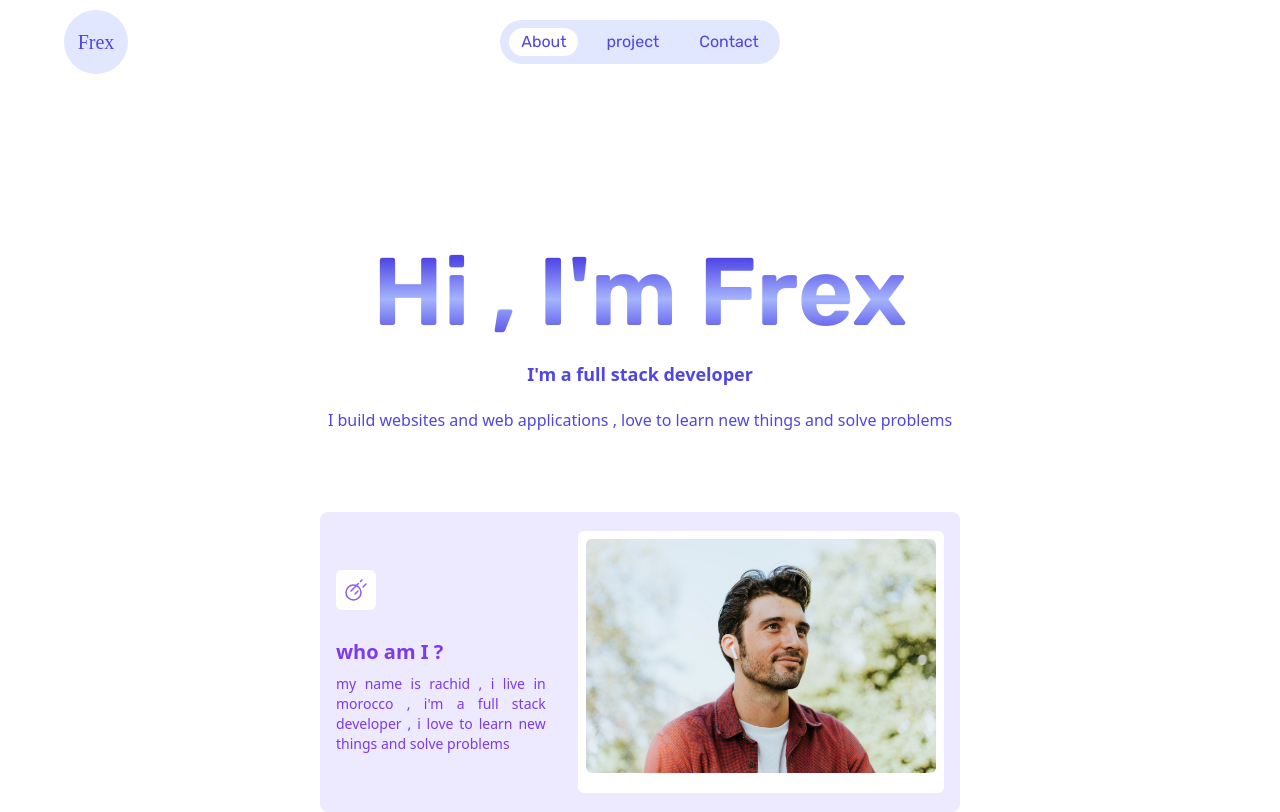
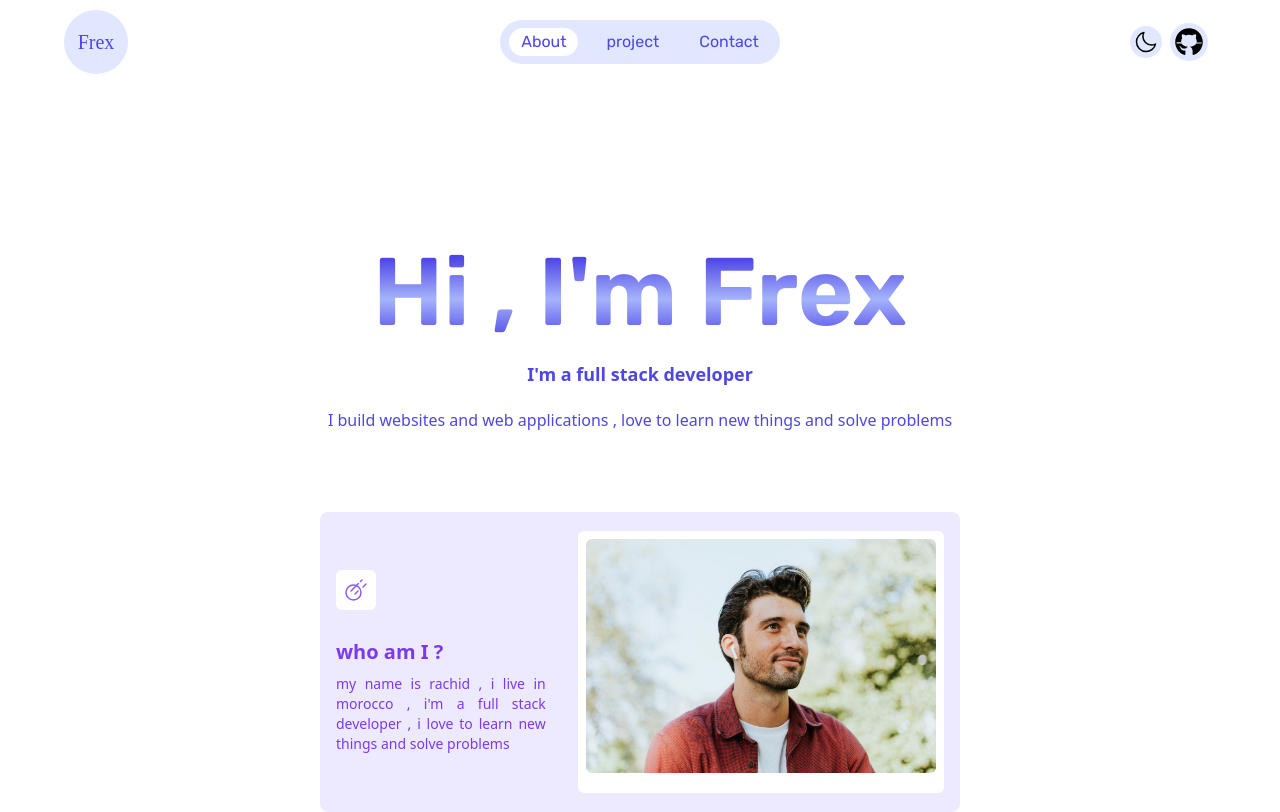
Before and after one commit to rachidfrex/my_portfolio, a React (Vite) app: page / in a window 1280 px wide. Built offline with nearby package versions, Linux system fonts and the light colour scheme; a web font is replaced by a local one.

Commit message:
chore: Refactor components and fix formatting issues

```diff
--- a/src/components/nav.jsx
+++ b/src/components/nav.jsx
@@ -1,6 +1,9 @@
 import React from 'react'
+import { useState } from 'react'
 
 function Nav() {
+    const [active, setActive] = useState(false)
+
   return (
         <div
         className='flex justify-center items-center py-5'
@@ -20,6 +23,35 @@
             </h1>
 
         </div>
+        <div className='flex  absolute right-[5%] justify-center items-center p-2 gap-2'>
+            {active ? (
+                <button className='flex justify-center items-center cursor-pointer bg-indigo-100 p-1 rounded-full'
+                onClick={() => setActive(!active)}
+                >
+                <svg xmlns="http://www.w3.org/2000/svg" viewBox="0 0 24 24" width="24" height="24" color="#000000" fill="none">
+                    <path d="M5.14286 14C4.41735 12.8082 4 11.4118 4 9.91886C4 5.54539 7.58172 2 12 2C16.4183 2 20 5.54539 20 9.91886C20 11.4118 19.5827 12.8082 18.8571 14" stroke="currentColor" stroke-width="1.5" stroke-linecap="round" />
+                    <path d="M7.38287 17.0982C7.291 16.8216 7.24507 16.6833 7.25042 16.5713C7.26174 16.3343 7.41114 16.1262 7.63157 16.0405C7.73579 16 7.88105 16 8.17157 16H15.8284C16.119 16 16.2642 16 16.3684 16.0405C16.5889 16.1262 16.7383 16.3343 16.7496 16.5713C16.7549 16.6833 16.709 16.8216 16.6171 17.0982C16.4473 17.6094 16.3624 17.8651 16.2315 18.072C15.9572 18.5056 15.5272 18.8167 15.0306 18.9408C14.7935 19 14.525 19 13.9881 19H10.0119C9.47495 19 9.2065 19 8.96944 18.9408C8.47283 18.8167 8.04281 18.5056 7.7685 18.072C7.63755 17.8651 7.55266 17.6094 7.38287 17.0982Z" stroke="currentColor" stroke-width="1.5" />
+                    <path d="M15 19L14.8707 19.6466C14.7293 20.3537 14.6586 20.7072 14.5001 20.9866C14.2552 21.4185 13.8582 21.7439 13.3866 21.8994C13.0816 22 12.7211 22 12 22C11.2789 22 10.9184 22 10.6134 21.8994C10.1418 21.7439 9.74484 21.4185 9.49987 20.9866C9.34144 20.7072 9.27073 20.3537 9.12932 19.6466L9 19" stroke="currentColor" stroke-width="1.5" />
+                    <path d="M12 16V11" stroke="currentColor" stroke-width="1.5" stroke-linecap="round" stroke-linejoin="round" />
+                </svg>
+                </button>
+            ) : (
+                <button className='flex justify-center items-center cursor-pointer bg-indigo-100 p-1 rounded-full'
+                onClick={() => setActive(!active)}
+                >
+            <svg xmlns="http://www.w3.org/2000/svg" viewBox="0 0 24 24" width="24" height="24" color="#000000" fill="none">
+                <path d="M21.5 14.0784C20.3003 14.7189 18.9301 15.0821 17.4751 15.0821C12.7491 15.0821 8.91792 11.2509 8.91792 6.52485C8.91792 5.06986 9.28105 3.69968 9.92163 2.5C5.66765 3.49698 2.5 7.31513 2.5 11.8731C2.5 17.1899 6.8101 21.5 12.1269 21.5C16.6849 21.5 20.503 18.3324 21.5 14.0784Z" stroke="currentColor" stroke-width="1.5" stroke-linecap="round" stroke-linejoin="round" />
+            </svg>
+            </button>
+            )}
+            <div className='flex justify-center items-center bg-indigo-100 p-1 rounded-full'>
+            <svg xmlns="http://www.w3.org/2000/svg" x="0px" y="30px" width="30" height="30" viewBox="0 0 50 50">
+                <path d="M17.791,46.836C18.502,46.53,19,45.823,19,45v-5.4c0-0.197,0.016-0.402,0.041-0.61C19.027,38.994,19.014,38.997,19,39 c0,0-3,0-3.6,0c-1.5,0-2.8-0.6-3.4-1.8c-0.7-1.3-1-3.5-2.8-4.7C8.9,32.3,9.1,32,9.7,32c0.6,0.1,1.9,0.9,2.7,2c0.9,1.1,1.8,2,3.4,2 c2.487,0,3.82-0.125,4.622-0.555C21.356,34.056,22.649,33,24,33v-0.025c-5.668-0.182-9.289-2.066-10.975-4.975 c-3.665,0.042-6.856,0.405-8.677,0.707c-0.058-0.327-0.108-0.656-0.151-0.987c1.797-0.296,4.843-0.647,8.345-0.714 c-0.112-0.276-0.209-0.559-0.291-0.849c-3.511-0.178-6.541-0.039-8.187,0.097c-0.02-0.332-0.047-0.663-0.051-0.999 c1.649-0.135,4.597-0.27,8.018-0.111c-0.079-0.5-0.13-1.011-0.13-1.543c0-1.7,0.6-3.5,1.7-5c-0.5-1.7-1.2-5.3,0.2-6.6 c2.7,0,4.6,1.3,5.5,2.1C21,13.4,22.9,13,25,13s4,0.4,5.6,1.1c0.9-0.8,2.8-2.1,5.5-2.1c1.5,1.4,0.7,5,0.2,6.6c1.1,1.5,1.7,3.2,1.6,5 c0,0.484-0.045,0.951-0.11,1.409c3.499-0.172,6.527-0.034,8.204,0.102c-0.002,0.337-0.033,0.666-0.051,0.999 c-1.671-0.138-4.775-0.28-8.359-0.089c-0.089,0.336-0.197,0.663-0.325,0.98c3.546,0.046,6.665,0.389,8.548,0.689 c-0.043,0.332-0.093,0.661-0.151,0.987c-1.912-0.306-5.171-0.664-8.879-0.682C35.112,30.873,31.557,32.75,26,32.969V33 c2.6,0,5,3.9,5,6.6V45c0,0.823,0.498,1.53,1.209,1.836C41.37,43.804,48,35.164,48,25C48,12.318,37.683,2,25,2S2,12.318,2,25 C2,35.164,8.63,43.804,17.791,46.836z"></path>
+            </svg>
+            </div>
+
+
+        </div>
         </div>
 
   )
```
Also changed, not shown: src/assets/github-mark.svg (added), src/components/content.jsx (line endings or trailing spaces), src/components/header.jsx (line endings or trailing spaces).
